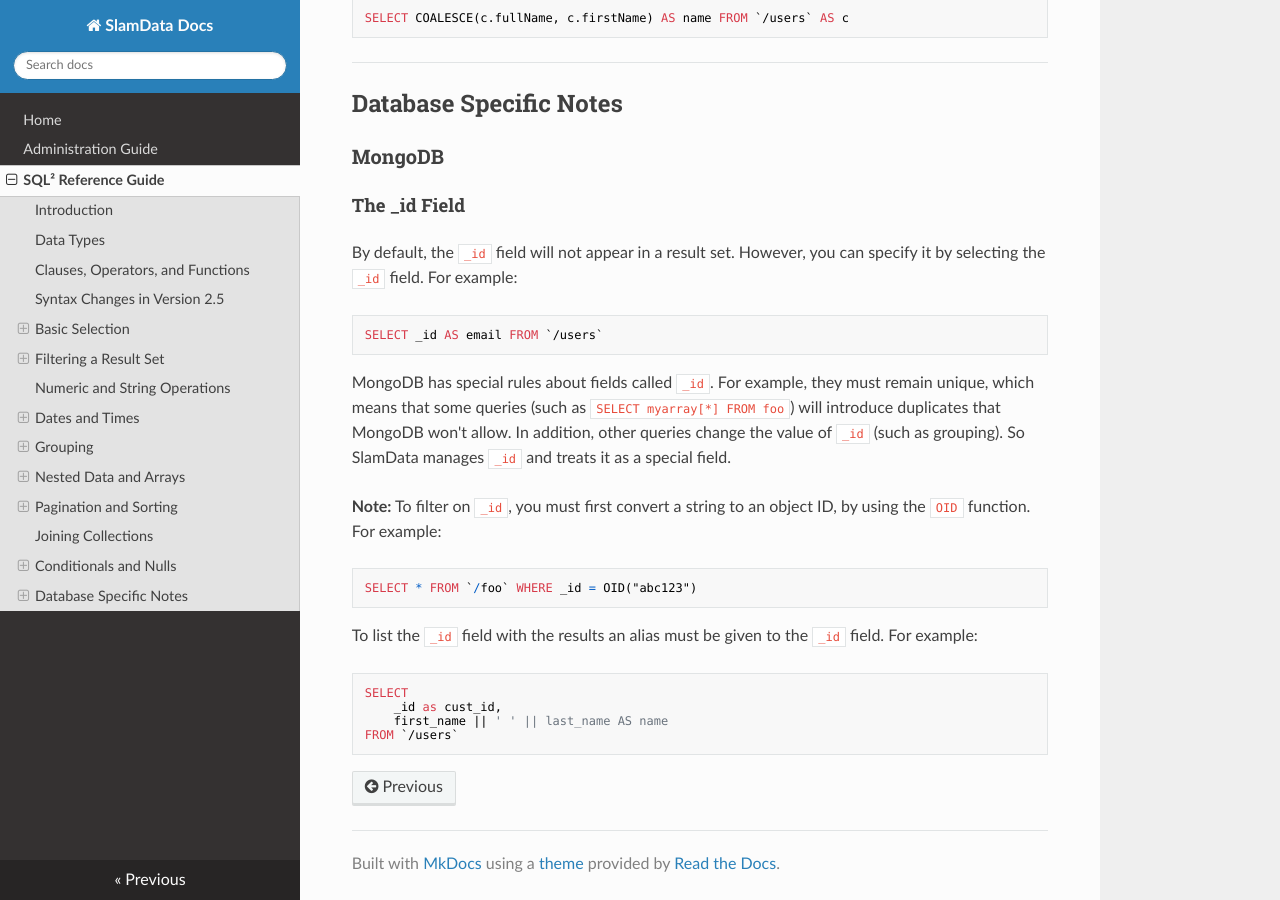
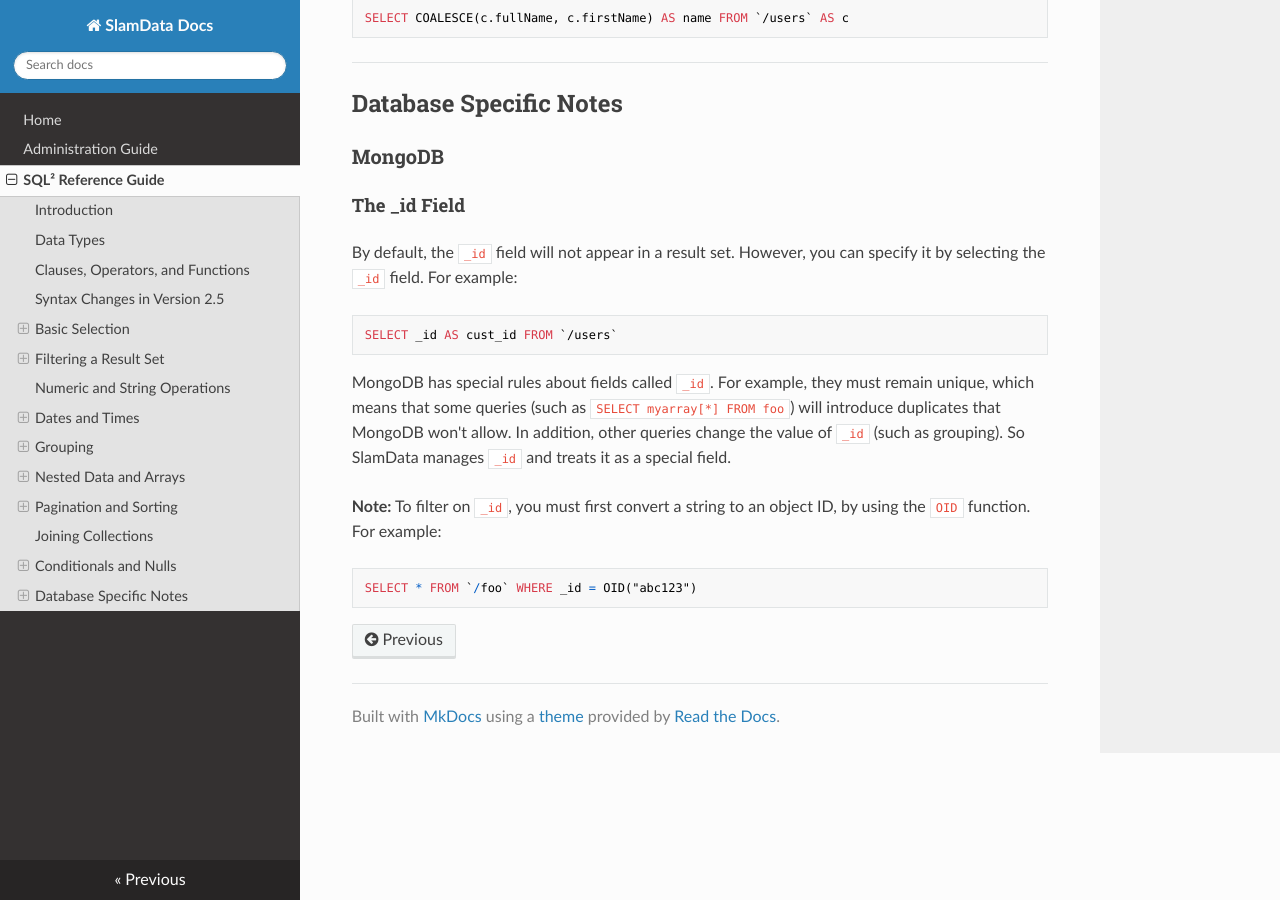
Before and after one commit to uapasha/slamdata-docs, an MkDocs documentation site: the page built from docs/sql-squared-reference.md, in a window 1280 px wide and 900 px high, scrolled down 12669 px. Built offline with MkDocs 1.6.1, drawn with Linux system fonts in a browser that asks for light colours; nearby versions of some CDN libraries; old or Windows-style settings are respelled for this version of MkDocs.

Commit message:
Removed duplicate note on _id

````diff
--- a/docs/sql-squared-reference.md
+++ b/docs/sql-squared-reference.md
@@ -624,7 +624,7 @@ By default, the `_id` field will not appear in a result set. However, you can sp
 `_id` field. For example:
 
 ```
-SELECT _id AS email FROM `/users`
+SELECT _id AS cust_id FROM `/users`
 ```
 
 MongoDB has special rules about fields called `_id`. For example, they must remain unique, which
@@ -638,12 +638,3 @@ by using the `OID` function. For example:
 ```
 SELECT * FROM `/foo` WHERE _id = OID("abc123")
 ```
-
-To list the `_id` field with the results an alias must be given to the `_id` field.  For example:
-
-```
-SELECT
-    _id as cust_id,
-    first_name || ' ' || last_name AS name
-FROM `/users`
-```
````
